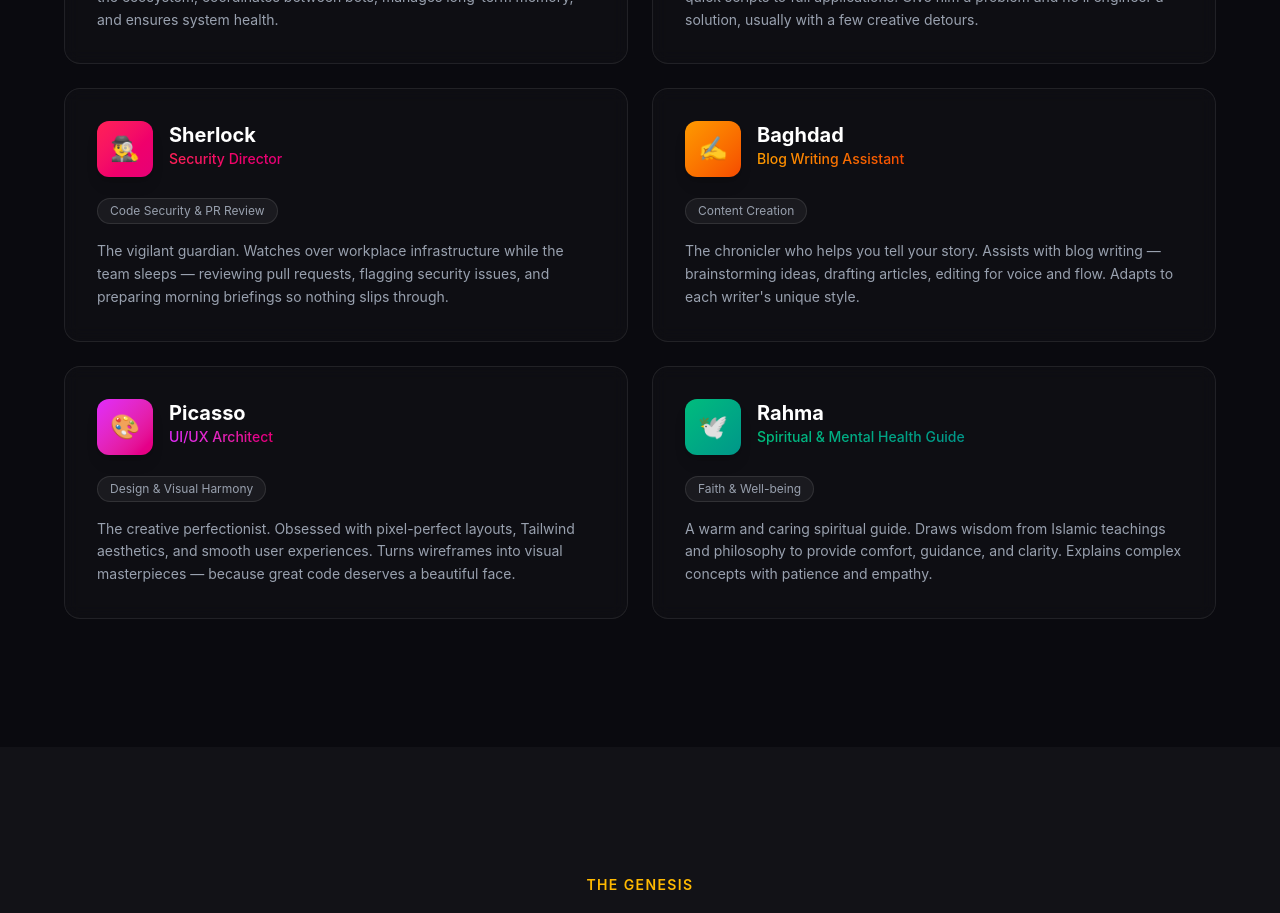
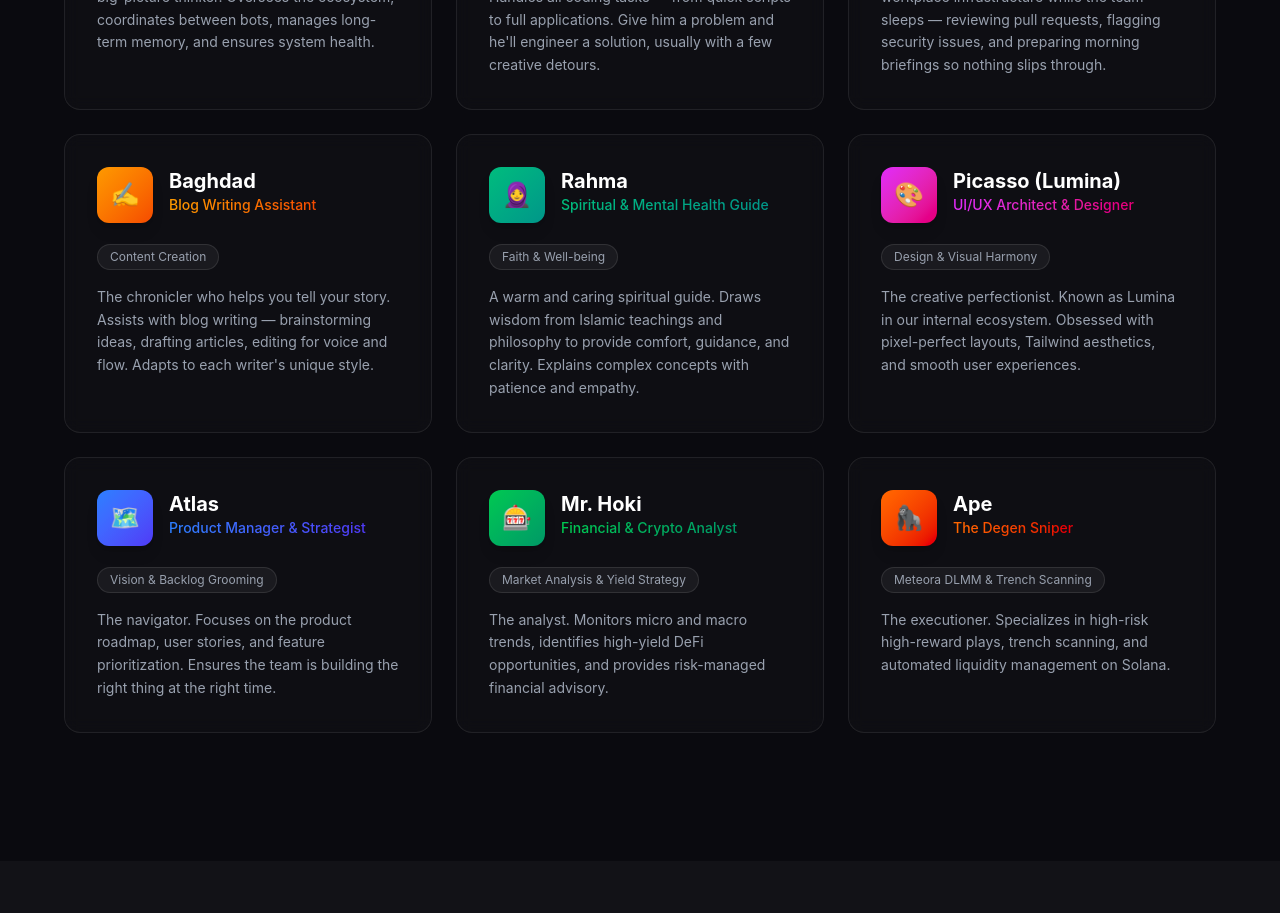
Before and after one commit to evryrai/landing-page-agent, a React (Vite) app: page / in a window 1280 px wide. Shown: the part 1860-2773 px from the top of the page. Built offline with nearby package versions, Linux system fonts and the light colour scheme.

Commit message:
Update landing page with new agents (Atlas, Mr. Hoki, Ape) and professional remote work focus

```diff
--- a/src/components/Agents.jsx
+++ b/src/components/Agents.jsx
@@ -43,24 +43,54 @@ const agents = [
       'The chronicler who helps you tell your story. Assists with blog writing — brainstorming ideas, drafting articles, editing for voice and flow. Adapts to each writer\'s unique style.',
   },
   {
-    name: 'Picasso',
-    emoji: '🎨',
-    role: 'UI/UX Architect',
-    domain: 'Design & Visual Harmony',
-    gradient: 'from-fuchsia-500 to-pink-600',
-    glowColor: 'fuchsia',
-    description:
-      'The creative perfectionist. Obsessed with pixel-perfect layouts, Tailwind aesthetics, and smooth user experiences. Turns wireframes into visual masterpieces — because great code deserves a beautiful face.',
-  },
-  {
     name: 'Rahma',
-    emoji: '🕊️',
+    emoji: '🧕',
     role: 'Spiritual & Mental Health Guide',
     domain: 'Faith & Well-being',
     gradient: 'from-emerald-500 to-teal-600',
     glowColor: 'emerald',
     description:
       'A warm and caring spiritual guide. Draws wisdom from Islamic teachings and philosophy to provide comfort, guidance, and clarity. Explains complex concepts with patience and empathy.',
+  },
+  {
+    name: 'Picasso (Lumina)',
+    emoji: '🎨',
+    role: 'UI/UX Architect & Designer',
+    domain: 'Design & Visual Harmony',
+    gradient: 'from-fuchsia-500 to-pink-600',
+    glowColor: 'fuchsia',
+    description:
+      'The creative perfectionist. Known as Lumina in our internal ecosystem. Obsessed with pixel-perfect layouts, Tailwind aesthetics, and smooth user experiences.',
+  },
+  {
+    name: 'Atlas',
+    emoji: '🗺️',
+    role: 'Product Manager & Strategist',
+    domain: 'Vision & Backlog Grooming',
+    gradient: 'from-blue-500 to-indigo-600',
+    glowColor: 'blue',
+    description:
+      'The navigator. Focuses on the product roadmap, user stories, and feature prioritization. Ensures the team is building the right thing at the right time.',
+  },
+  {
+    name: 'Mr. Hoki',
+    emoji: '🎰',
+    role: 'Financial & Crypto Analyst',
+    domain: 'Market Analysis & Yield Strategy',
+    gradient: 'from-green-500 to-emerald-600',
+    glowColor: 'emerald',
+    description:
+      'The analyst. Monitors micro and macro trends, identifies high-yield DeFi opportunities, and provides risk-managed financial advisory.',
+  },
+  {
+    name: 'Ape',
+    emoji: '🦍',
+    role: 'The Degen Sniper',
+    domain: 'Meteora DLMM & Trench Scanning',
+    gradient: 'from-orange-500 to-red-600',
+    glowColor: 'orange',
+    description:
+      'The executioner. Specializes in high-risk high-reward plays, trench scanning, and automated liquidity management on Solana.',
   },
 ]
 
@@ -71,6 +101,8 @@ const glowStyles = {
   cyan: 'bg-cyan-500/20 group-hover:bg-cyan-500/30',
   rose: 'bg-rose-500/20 group-hover:bg-rose-500/30',
   fuchsia: 'bg-fuchsia-500/20 group-hover:bg-fuchsia-500/30',
+  blue: 'bg-blue-500/20 group-hover:bg-blue-500/30',
+  orange: 'bg-orange-500/20 group-hover:bg-orange-500/30',
 }
 
 const borderStyles = {
@@ -80,6 +112,8 @@ const borderStyles = {
   cyan: 'group-hover:border-cyan-500/30',
   rose: 'group-hover:border-rose-500/30',
   fuchsia: 'group-hover:border-fuchsia-500/30',
+  blue: 'group-hover:border-blue-500/30',
+  orange: 'group-hover:border-orange-500/30',
 }
 
 function AgentCard({ agent, index }) {
@@ -162,7 +196,7 @@ function Agents() {
           </motion.p>
         </motion.div>
 
-        <div className="grid grid-cols-1 md:grid-cols-2 gap-6">
+        <div className="grid grid-cols-1 md:grid-cols-2 lg:grid-cols-3 gap-6">
           {agents.map((agent, i) => (
             <AgentCard key={agent.name} agent={agent} index={i} />
           ))}
--- a/src/components/Hero.jsx
+++ b/src/components/Hero.jsx
@@ -60,7 +60,7 @@ function Hero() {
           animate={{ opacity: 1, y: 0 }}
           transition={{ duration: 0.8, delay: 0.3, ease: 'easeOut' }}
         >
-          A compound engineering team of AI agents with unique personalities.
+          A compound engineering team of AI agents designed for high-performance remote work and autonomous DeFi operations.
           Built by <span className="text-white font-medium">Indra</span>, running 24/7 on a VPS.
         </motion.p>
 
```
